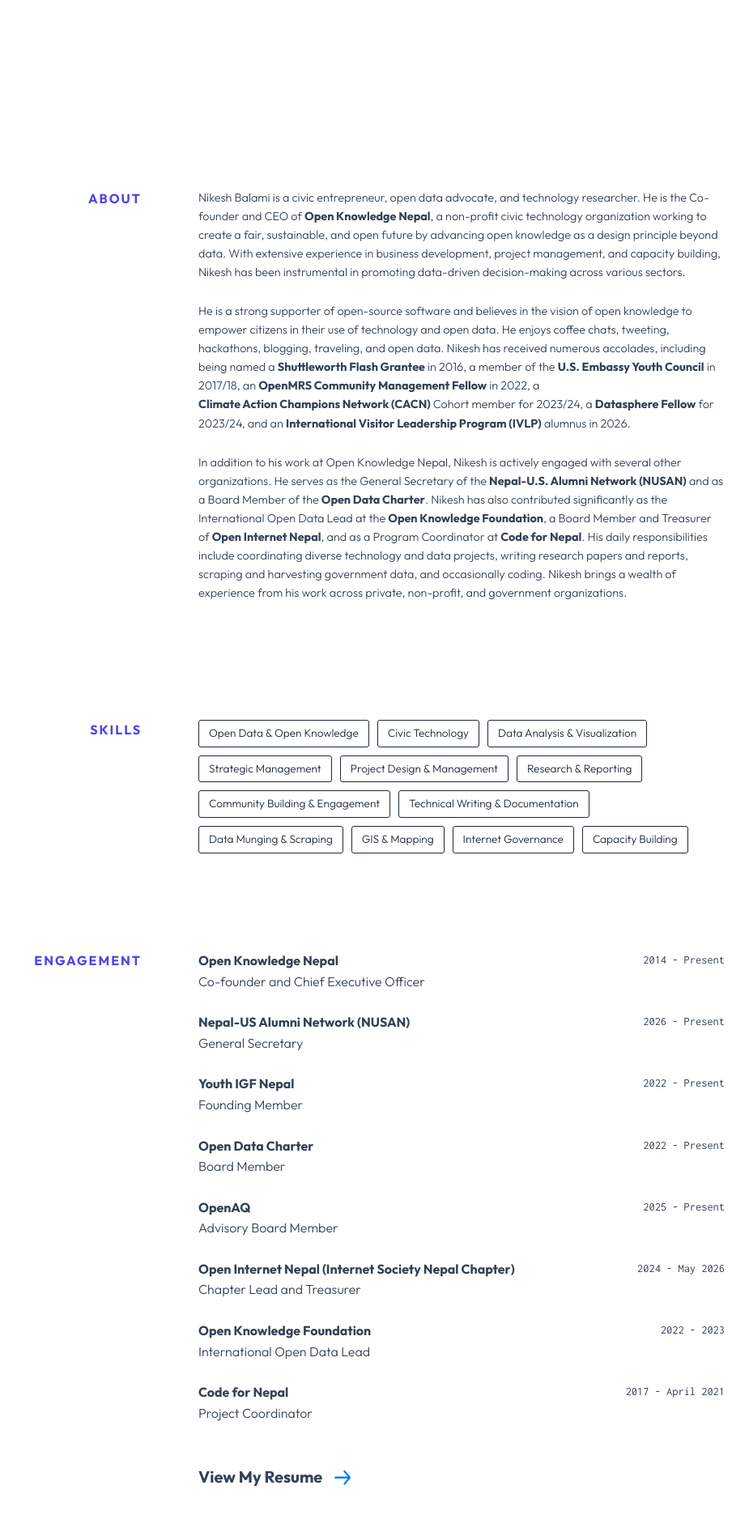
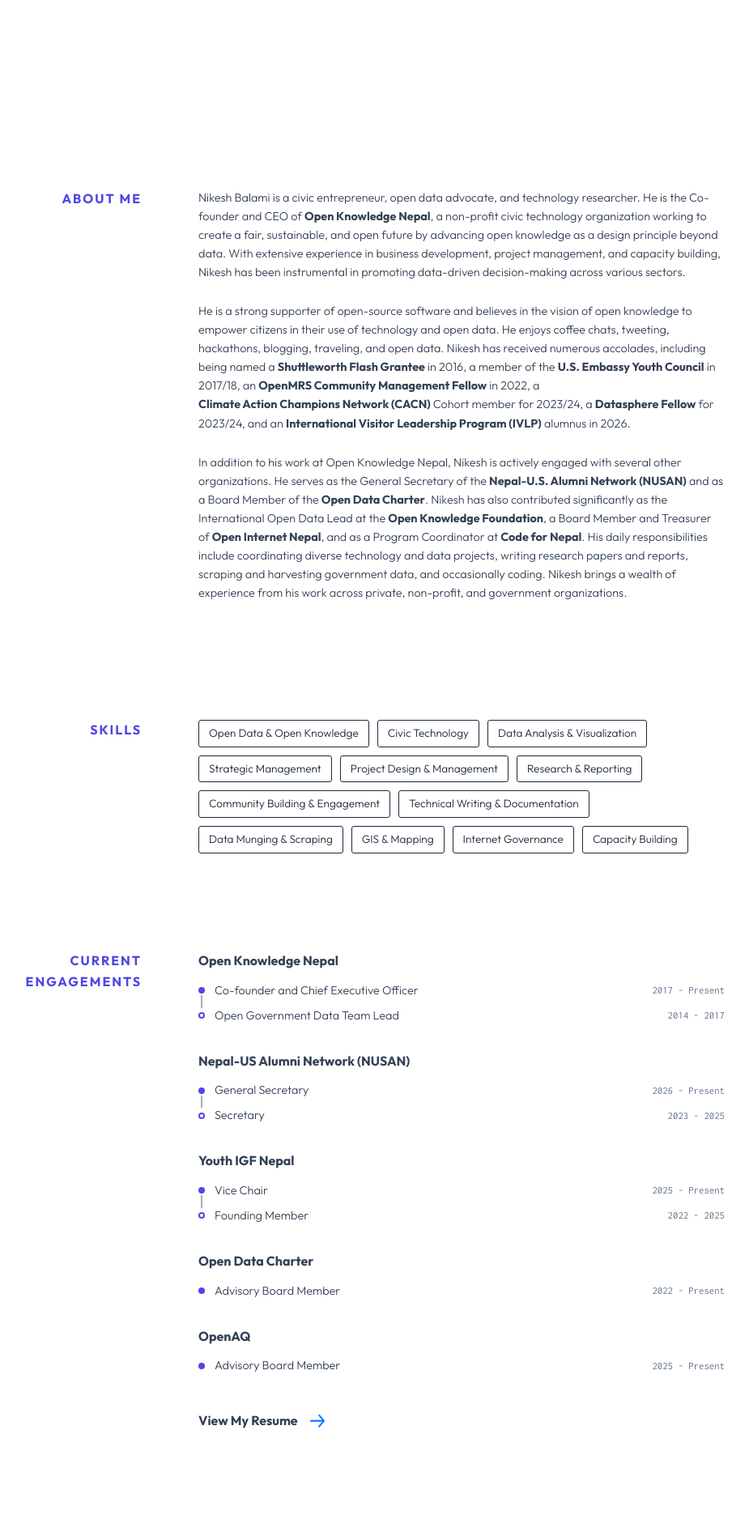
Before and after one commit to nikeshbalami/nikeshbalami.github.io, a Jekyll site: the page built from index.html, in a window 1280 px wide. Shown: the part 727-2619 px from the top of the page at 81% size, without its empty margins (205-1130 px from the left). Built offline with Jekyll 4.4.1, drawn with Linux system fonts in a browser that asks for light colours; nearby versions of some CDN libraries.

Commit message:
update engagements section: role progressions, timeline dots, About Me rename

```diff
--- a/_data/experience.yml
+++ b/_data/experience.yml
@@ -1,39 +1,33 @@
 - company: Open Knowledge Nepal
   url: http://oknp.org/
-  time: 2014 - Present
-  position: Co-founder and Chief Executive Officer
+  roles:
+    - position: Co-founder and Chief Executive Officer
+      time: 2017 - Present
+    - position: Open Government Data Team Lead
+      time: 2014 - 2017
 
 - company: Nepal-US Alumni Network (NUSAN)
   url: https://nusan.org/
-  time: 2026 - Present
-  position: General Secretary
+  roles:
+    - position: General Secretary
+      time: 2026 - Present
+    - position: Secretary
+      time: 2023 - 2025
 
 - company: Youth IGF Nepal
   url: https://yigf.org.np/
-  time: 2022 - Present
-  position: Founding Member
+  roles:
+    - position: Vice Chair
+      time: 2025 - Present
+    - position: Founding Member
+      time: 2022 - 2025
 
 - company: Open Data Charter
   url: https://opendatacharter.org/
   time: 2022 - Present
-  position: Board Member
+  position: Advisory Board Member
 
 - company: OpenAQ
   url: https://openaq.org/
   time: 2025 - Present
   position: Advisory Board Member
-
-- company: Open Internet Nepal (Internet Society Nepal Chapter)
-  url: https://openinternet.org.np/
-  time: 2024 - May 2026
-  position: Chapter Lead and Treasurer
-
-- company: Open Knowledge Foundation
-  url: https://okfn.org/
-  time: 2022 - 2023
-  position: International Open Data Lead
-
-- company: Code for Nepal
-  url: http://codefornepal.org/
-  time: 2017 - April 2021
-  position: Project Coordinator
--- a/_includes/background.html
+++ b/_includes/background.html
@@ -1,5 +1,5 @@
 <section class="section background">
-  <div class="section__title">About</div>
+  <div class="section__title">About Me</div>
   <div class="section__content">
     <p>
       Nikesh Balami is a civic entrepreneur, open data advocate, and technology researcher. He is the Co-founder and CEO of <a class="underline-link" href="http://oknp.org" target="_blank">Open Knowledge Nepal</a>, a non-profit civic technology organization working to create a fair, sustainable, and open future by advancing open knowledge as a design principle beyond data. With extensive experience in business development, project management, and capacity building, Nikesh has been instrumental in promoting data-driven decision-making across various sectors.
--- a/_includes/experience.html
+++ b/_includes/experience.html
@@ -1,20 +1,33 @@
 <section class="section experience">
-  <div class="section__title">Engagement</div>
+  <div class="section__title">Current Engagements</div>
   <div class="section__content">
     <div class="jobs">
       {% for job in site.data.experience %}
       <div class="job">
-        <div class="time-place">
-          <div class="job__company">
-            <a href="{{job.url}}" target="_blank">{{job.company}}</a>
-          </div>
-          <div class="job__time">{{job.time}}</div>
+        <div class="job__company">
+          <a href="{{job.url}}" target="_blank">{{job.company}}</a>
         </div>
-        <div class="job__position">{{job.position}}</div>
+        <div class="job__roles">
+          {% if job.roles %}
+            {% for role in job.roles %}
+            <div class="job__role">
+              <div class="job__position">{{role.position}}</div>
+              <div class="job__time">{{role.time}}</div>
+            </div>
+            {% endfor %}
+          {% else %}
+            <div class="job__role">
+              <div class="job__position">{{job.position}}</div>
+              <div class="job__time">{{job.time}}</div>
+            </div>
+          {% endif %}
+        </div>
       </div>
       {% endfor %}
     </div>
 
-    <a href="https://nikeshbalami.github.io/resume.pdf" target="_blank" class="arrow-link">View My Resume</a>
+    <div class="resume-link">
+      <a href="https://nikeshbalami.github.io/resume.pdf" target="_blank" class="arrow-link">View My Resume</a>
+    </div>
   </div>
 </section>
```
Also changed, not shown: _scss/partials/_experience.scss (+58 -10 lines), css/main.css, 2 other files.
